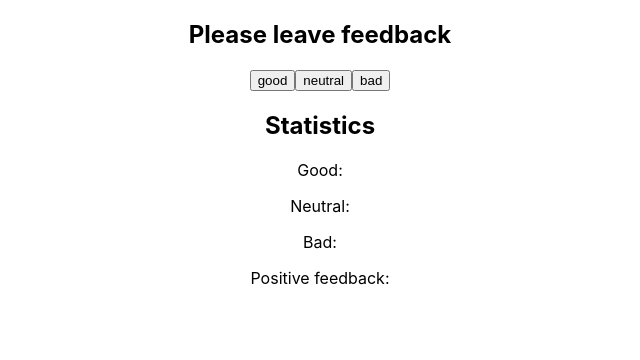
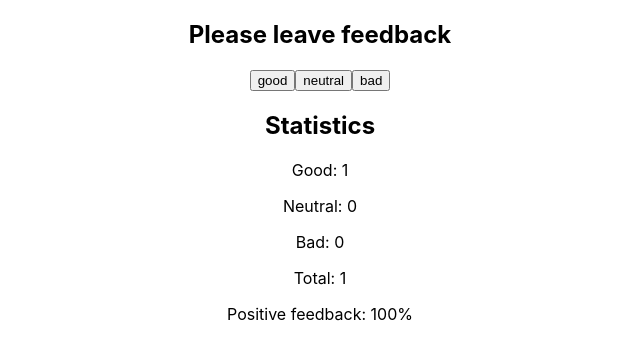
Before and after one commit to Stas-0k/goit-react-hw-02-feedback, a React (Create React App) app: page / in a window 1280 px wide. Both pictures are taken after a click on the button "good". Shown: the top 360 px of the page, without its empty margins (320-960 px from the left). Built offline with nearby package versions, Linux system fonts and the light colour scheme.

Commit message:
commit
commit

```diff
--- a/src/components/App.jsx
+++ b/src/components/App.jsx
@@ -1,33 +1,58 @@
 import React, { Component } from 'react';
 import Section from './section/Section';
 import FeedBackOptions from './feedback-options/FeedBackOptions';
-import Statistics from './feedback-options/Statistics';
+import Statistics from './statistics/Statistics';
+import Notification from './notification/Notification';
 
 class App extends Component {
-  constructor() {
-    super();
-    this.state = {
-      good: 0,
-      neutral: 0,
-      bad: 0,
-    };
-  }
+  state = {
+    good: 0,
+    neutral: 0,
+    bad: 0,
+  };
 
+  handleFeedback = item => {
+    this.setState(prevState => ({
+      [item]: prevState[item] + 1,
+    }));
+  };
 
+  countTotalFeedback = () => {
+    return this.state.good + this.state.neutral + this.state.bad;
+  };
 
+  countPositiveFeedbackPercentage = () => {
+    if (!this.countTotalFeedback()) {
+      return 0;
+    }
+    const positive = Math.round(
+      (this.state.good / this.countTotalFeedback()) * 100
+    );
+    return positive;
+  };
 
   render() {
     return (
       <>
         <Section title={'Please leave feedback'}>
-          <FeedBackOptions options={this.state}></FeedBackOptions>
-          <Statistics></Statistics>
+          <FeedBackOptions
+            options={this.state}
+            onLeaveFeedback={this.handleFeedback}
+          /> </Section>
+
+        <Section title={'Statistics'}>
+          {(this.countTotalFeedback()!==0 ? (
+            <Statistics
+              good={this.state.good}
+              neutral={this.state.neutral}
+              bad={this.state.bad}
+              total={this.countTotalFeedback()}
+              positivePercentage={this.countPositiveFeedbackPercentage()}
+            />): <Notification message="There is no feedback"/>)}
         </Section>
       </>
     );
   }
-
-
 }
 
 export default App;
--- a/src/components/feedback-options/FeedBackOptions.js
+++ b/src/components/feedback-options/FeedBackOptions.js
@@ -1,7 +1,7 @@
 const FeedBackOptions = ({options, onLeaveFeedback}) => {
     const object = Object.keys(options)
     return (object.map(item =>
-            <button type='button' onClick={onLeaveFeedback}>{[item]}</button>
+            <button type='button' onClick={() => onLeaveFeedback(item)} key={item}>{[item]}</button>
     )
     )
 }
--- a/src/components/feedback-options/Statistics.js
+++ /dev/null
@@ -1,15 +0,0 @@
-const Statistics = (good, neutral, bad, total, positivePercentage) => {
-    return (
-        <div>
-            <h2>Statistics</h2>
-            <p>Good:</p>
-            <p>Neutral:</p>
-            <p>Bad:</p>
-            <p>Positive feedback:</p>
-        </div>
-   )
-
-
-}
-
-export default Statistics;
--- /dev/null
+++ b/src/components/notification/Notification.js
@@ -0,0 +1,6 @@
+const Notification = ({message}) => {
+    return (
+        <p>{message}</p>)
+}
+
+export default Notification
--- a/src/components/section/Section.js
+++ b/src/components/section/Section.js
@@ -2,7 +2,10 @@ import PropTypes from 'prop-types';
 import cont from './section.module.css';
 
 function Section({title, children }) {
-  return <section className={cont.container}><h1>{title}</h1> <div>{children}</div></section>;
+  return <section className={cont.container}>
+    <h1>{title}</h1>
+    <div>{children}</div>
+  </section>;
 }
 
 Section.propTypes = {
--- /dev/null
+++ b/src/components/statistics/Statistics.js
@@ -0,0 +1,15 @@
+const Statistics = ({ good, neutral, bad, total, positivePercentage }) => {
+    return (
+        <div>
+            <p>Good: {good}</p>
+             <p>Neutral: {neutral }</p>
+            <p>Bad: {bad}</p>
+            <p>Total: {total}</p>
+            <p>Positive feedback: {positivePercentage}%</p>
+        </div>
+   )
+
+
+}
+
+export default Statistics;
```
